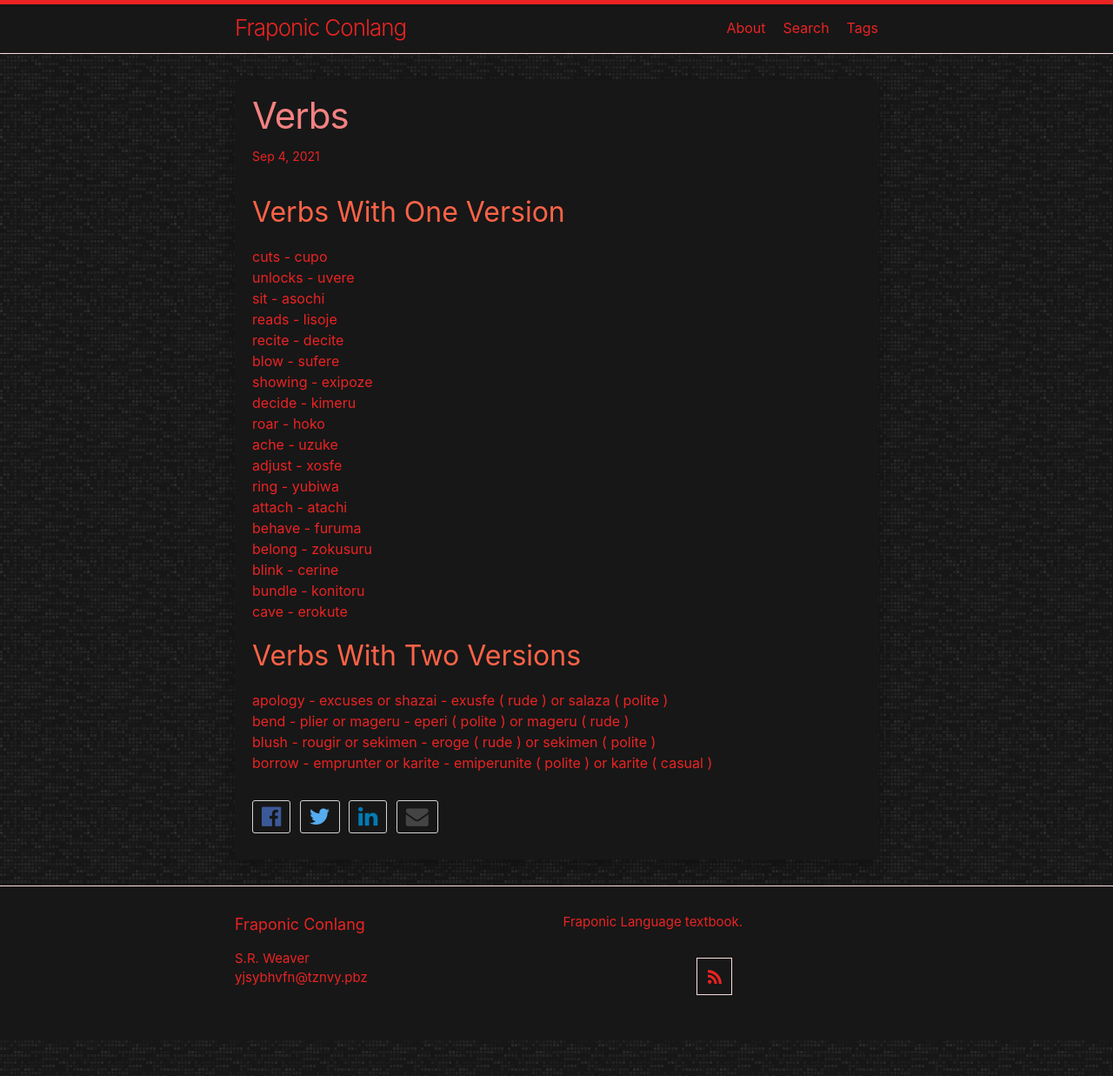
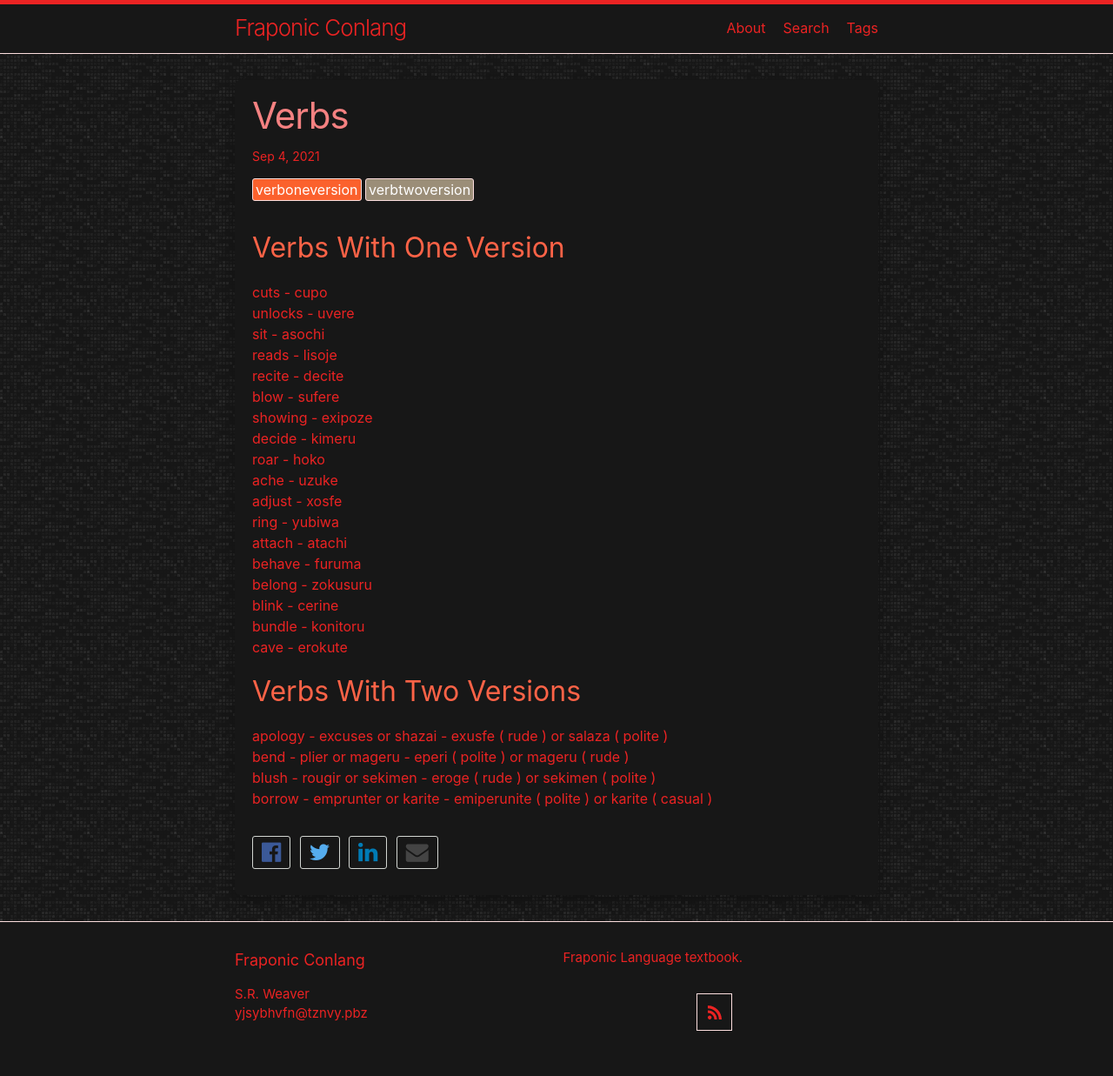
Before and after one commit to LWFlouisa/FraponicConlang, a Jekyll site: the page built from _posts/2021-09-04-verbs.md, in a window 1280 px wide. Shown: the whole page at 87% size. Built offline with Jekyll 4.4.1, drawn with Linux system fonts in a browser that asks for light colours; our own code applies the rules of GitHub Pages for plain Markdown files.

Commit message:
Update 2021-09-04-verbs.md

```diff
--- a/_posts/2021-09-04-verbs.md
+++ b/_posts/2021-09-04-verbs.md
@@ -1,4 +1,9 @@
-
+---
+layout: post
+title: Verbs
+catagories: verbs
+tags: verboneversion verbtwoversion
+---
 
 ## Verbs With One Version
 cuts - cupo<br />
```
